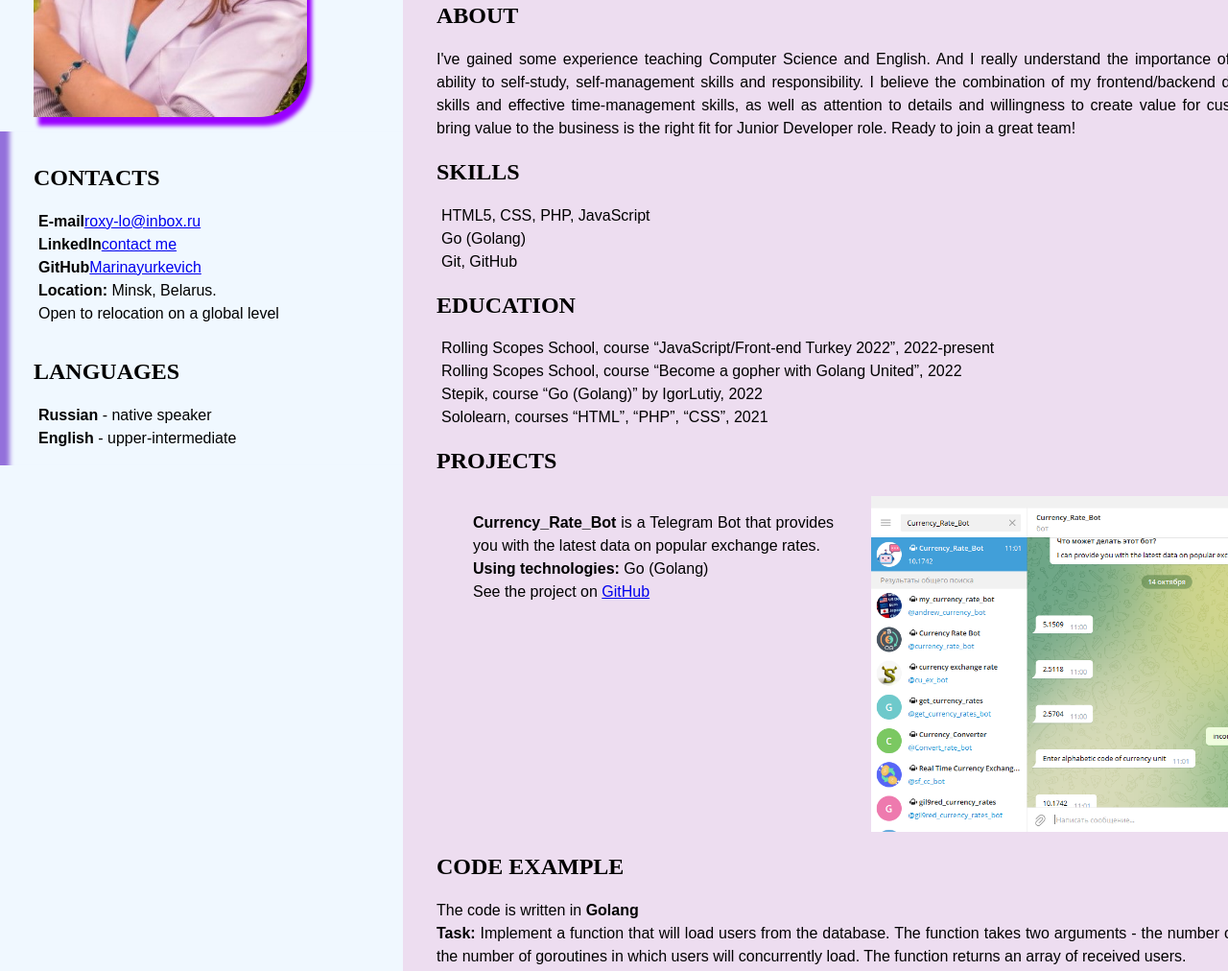
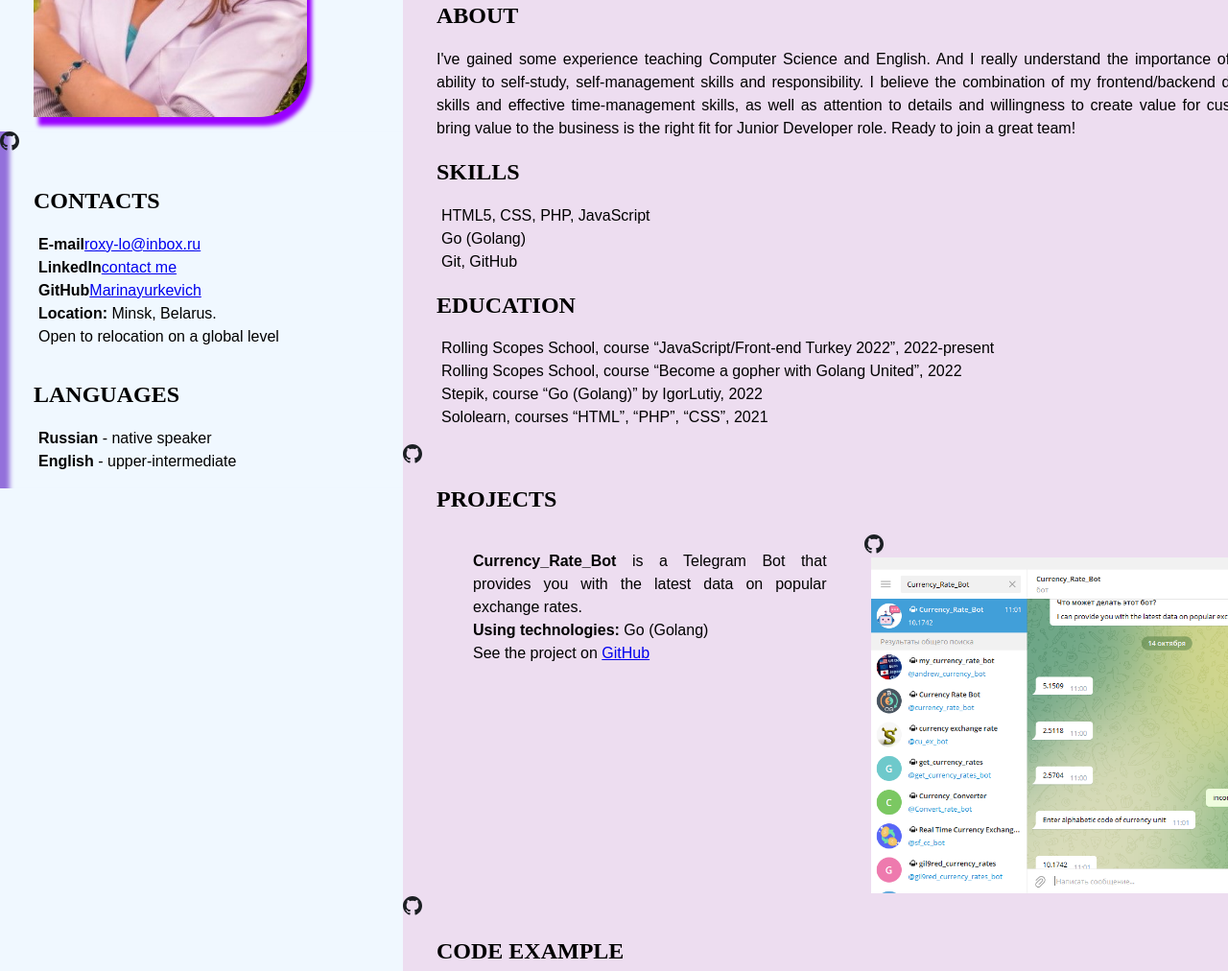
Before and after one commit to Marinayurkevich/rsschool-cv, a plain HTML site: page index.html in a window 1280 px wide. Shown: the part 338-1350 px from the top of the page at 96% size. Drawn offline with Linux system fonts and the light colour scheme.

Commit message:
fix: add img

```diff
--- a/index.html
+++ b/index.html
@@ -54,6 +54,7 @@
                 <li>Sololearn, courses “HTML”, “PHP”, “CSS”, 2021</li>
             </ul>
         </section>
+        <img src="img/GitHub.svg" height=20 alt="GitHub logo">
         <section id="PROJECTS">
             <h2>PROJECTS</h2>
             <table>
@@ -63,11 +64,12 @@
                             on popular exchange rates.<br><strong>Using technologies:</strong> Go (Golang)<br>See the
                             project on <a href="https://github.com/Marinayurkevich/Currency_Rate_Bot"
                                 target="_blank">GitHub</a></p></td>
-                    <td><img class="img_projects" src="img/currency_rate_bot.png" alt="sreenshot currency_rate_bot"></td>
+                    <td> <img src="img/GitHub.svg" height=20 alt="GitHub logo"><img class="img_projects" src="img/currency_rate_bot.png" alt="sreenshot currency_rate_bot"></td>
                 </tr>
                 </tbody>
             </table>
         </section>
+        <img src="img/GitHub.svg" height=20 alt="GitHub logo">
         <section id="CODE_EXAMPLE">
             <h2>CODE EXAMPLE</h2>
             <p>The code is written in <b>Golang</b><br>
@@ -102,6 +104,7 @@
     </main>
     <aside>
         <div>
+            <img src="img/GitHub.svg" height=20 alt="GitHub logo">
             <section id="CONTACTS">
                 <h2>CONTACTS</h2>
                 <ul>
```
